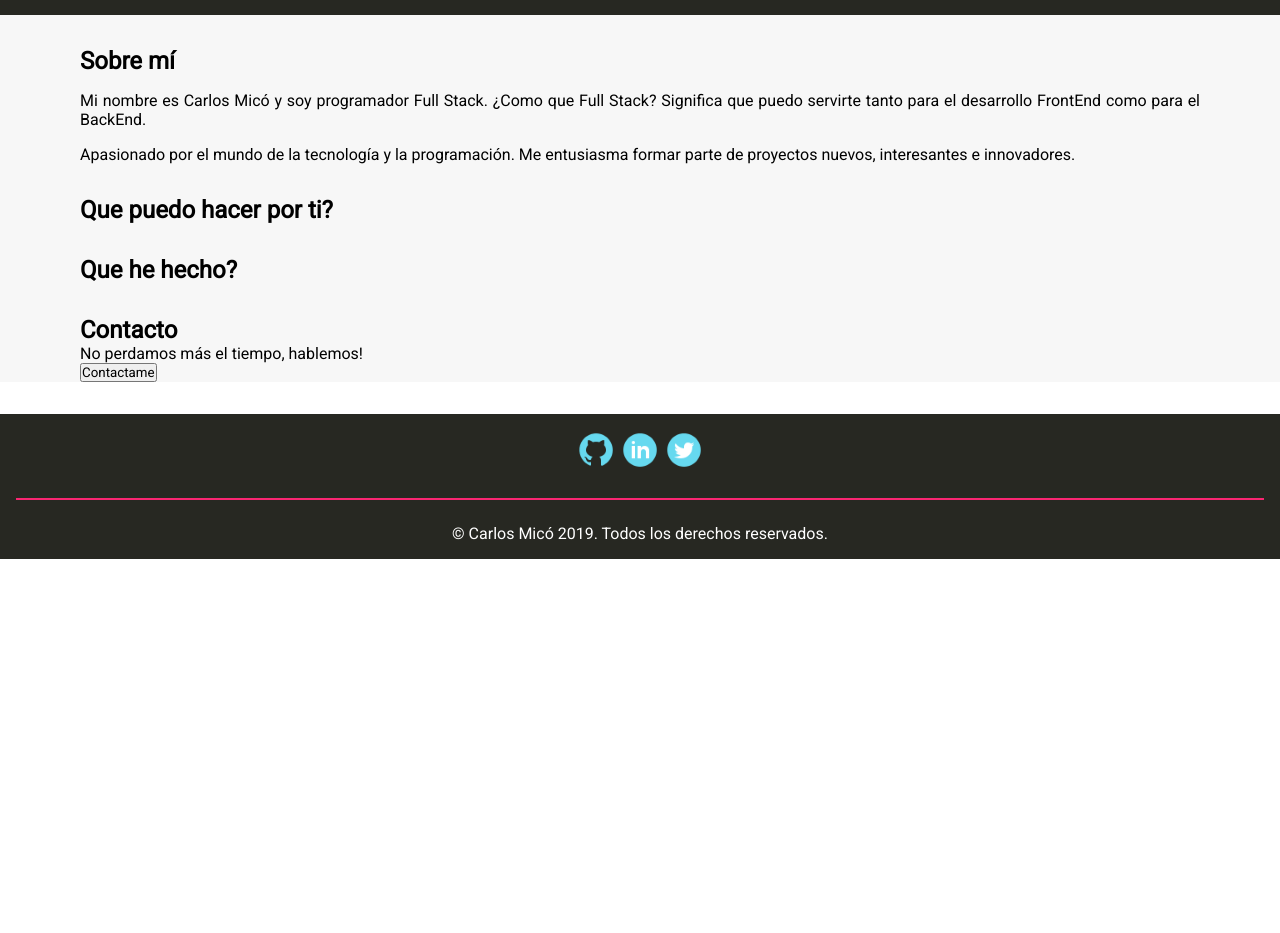
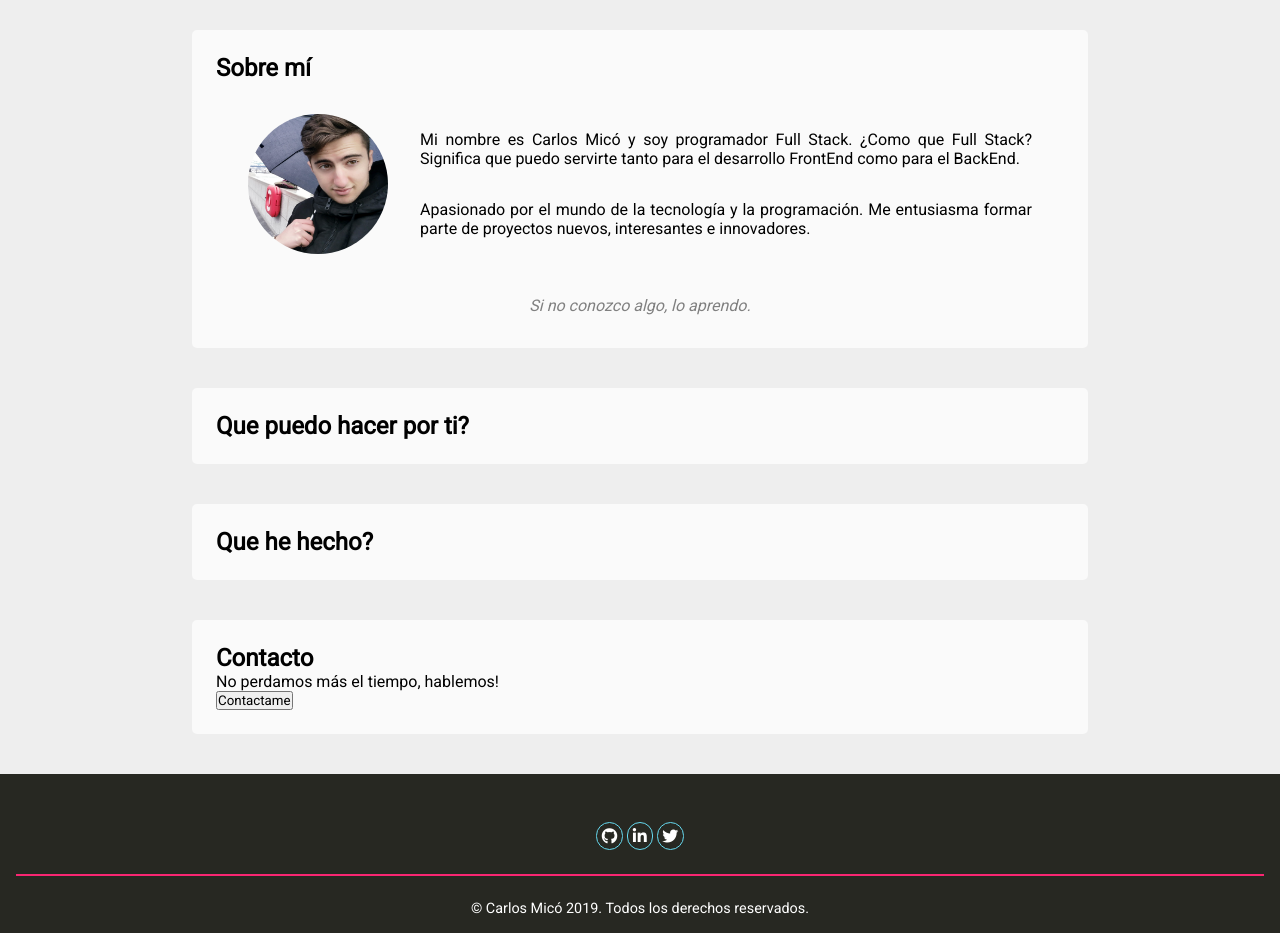
Before and after one commit to carlosmico/Portfolio, a plain HTML site: page index.html in a window 1280 px wide. Shown: the part 320-1253 px from the top of the page. Before the commit the page ends 879 px from the top, so only its background shows below. Drawn offline with Linux system fonts and the light colour scheme.

Commit message:
Background and FloatMenu changes

```diff
--- a/css/style.css
+++ b/css/style.css
@@ -5,26 +5,34 @@
         font-family: 'Roboto', sans-serif;
     }
 
+    body {
+        background-color: #272822;
+    }
+
     main {
         display: flex;
         flex-direction: column;
         align-items: center;
         text-align: justify;
+        background-color: #EEEEEE;
     }
 
     section {
-    background-color: #f7f7f7;
-    padding-left: 10vh;
-    padding-right: 10vh;
+        background-color: #fafafa;
         padding-top: 2em;
-    width: 100%;
+        width: 70%;
+        border-radius: 5px;
+        padding: 1.5em;
+        margin-top: 2.5em;
     }
 
-
+    section:last-child {
+        margin-bottom: 2.5em;
+    }
     /* ==== NAVBAR ==== */
 
     .navbar {
-    background-color: #272822;
+        /* background-color: #272822; */
         position: sticky;
         top: 0;
         height: 50px;
@@ -33,17 +41,32 @@ section {
 
     .navbar>img {
         position: absolute;
-    top: 10;
+        margin-top: 20;
         right: 20;
     }
 
+    .navbar>img:hover {
+        cursor: pointer;
+    }
 
+    .noneFloatMenu {
+        display: none;
+    }
+
+    .visibleFloatMenu {
+        background-color: #66d9ef;
+        height: 50vh;
+        width: 40vw;
+        position: fixed;
+        top: 0;
+        right: 0;
+        border-radius: 0 0 0 10px;
+    }
     /* ==== HEADER ==== */
 
     header {
         background-color: #272822;
-    padding-top: 2em;
-    padding-bottom: 4em;
+        height: 260px;
     }
 
     .headerContent {
@@ -53,8 +76,6 @@ header {
         display: inline-flex;
         flex-direction: column;
     }
-
-
     /* Colores monokai - Gris: #272822 Verde: #a6e22e Rosa: #f92672 Azul: #66d9ef */
 
     .headerContent>*:not(:first-child) {
@@ -110,15 +131,58 @@ header {
             border-color: white;
         }
     }
-
-
     /* ==== ABOUT ME ==== */
 
-.aboutMeContent>* {
-    margin-top: 1em;
+    .aboutMe {
+        display: flex;
+        flex-direction: column;
     }
 
+    .aboutMe>div {
+        display: flex;
+        justify-content: flex-start;
+        padding: 1em;
+    }
 
+    @media(max-width: 660px) {
+        .aboutMe>div {
+            display: flex;
+            flex-direction: column;
+            align-items: center;
+            padding: 1em;
+        }
+    }
+
+    .aboutMePicture {
+        display: flex;
+        align-items: center;
+        padding: 1em;
+    }
+
+    .aboutMePicture>img {
+        height: 140px;
+        width: 140px;
+        border-radius: 50%;
+    }
+
+    .aboutMeContent {
+        min-width: 200px;
+        padding: 1em;
+        display: flex;
+        flex-direction: column;
+        justify-content: center;
+    }
+
+    .aboutMeContent>p:last-child {
+        padding-top: 2em;
+    }
+
+    .aboutMe>p:last-child {
+        align-self: center;
+        font-style: italic;
+        padding: 0.6em;
+        color: grey;
+    }
     /* ==== FOOTER ==== */
 
     footer {
@@ -129,14 +193,28 @@ footer {
         padding: 1em;
     }
 
-.socialLinks>a>img:hover {
-    border: 2px solid #f92672;
-    border-radius: 20px
+    .socialLinks>a>i {
+        color: white;
+        background-color: #272822;
+        border: 0.7px solid #66d9ef;
+        border-radius: 25px;
+        padding: 0.3em;
     }
 
-.socialLinks>a>img {
-    width: 40px;
-    height: 40px;
+    .fa-github:hover {
+        color: #272822;
+        background-color: #fff;
+        border: 0.7px solid #fff;
+    }
+
+    .fa-twitter:hover {
+        background-color: #66d9ef;
+        border: 0.7px solid #66d9ef;
+    }
+
+    .fa-linkedin-in:hover {
+        background-color: rgb(0, 119, 181);
+        border: 0.7px solid rgb(0, 119, 181);
     }
 
     .separator {
@@ -146,3 +224,8 @@ footer {
         margin-top: 1.5em;
         margin-bottom: 1.5em;
     }
+
+    .copyright>h3 {
+        all: unset;
+        font-size: 0.9em;
+    }
--- a/index.html
+++ b/index.html
@@ -6,13 +6,20 @@
     <meta http-equiv="X-UA-Compatible" content="ie=edge">
     <title>Carlos Micó - Full Stack developer</title>
 
+    <link rel="shortcut icon" href="./img/favicon.png" type="image/x-icon">
+    <link rel="stylesheet" href="https://use.fontawesome.com/releases/v5.8.2/css/all.css" />
     <link href="https://fonts.googleapis.com/css?family=Roboto&display=swap" rel="stylesheet">
     <link rel="stylesheet" href="/css/style.css">
+    <script src="./js/main.js"></script>
 </head>
 
 <body>
     <div class="navbar">
-        <img src="/img/menu-icon.png" />
+        <img src="/img/menu-icon.png" class="menuBtn" />
+    </div>
+
+    <div class="floatMenu noneFloatMenu">
+
     </div>
 
     <header>
@@ -31,8 +38,9 @@
         <section class="aboutMe">
             <h2>Sobre mí</h2>
 
+            <div>
                 <div class="aboutMePicture">
-                <img src="" alt="">
+                    <img src="img/foto-carlos.jpg" alt="">
                 </div>
 
                 <div class="aboutMeContent">
@@ -40,6 +48,11 @@
 
                     <p>Apasionado por el mundo de la tecnología y la programación. Me entusiasma formar parte de proyectos nuevos, interesantes e innovadores.</p>
                 </div>
+
+
+            </div>
+
+            <p>Si no conozco algo, lo aprendo.</p>
 
         </section>
 
@@ -82,9 +95,13 @@
     <footer>
 
         <div class="socialLinks">
-            <a href="https://github.com/carlosmico"><img src="./img/github.png" alt="Github"></a>
+            <!-- <a href="https://github.com/carlosmico"><img src="./img/github.png" alt="Github"></a>
             <a href="https://www.linkedin.com/in/carlos-mic%C3%B3-huertas-b662b1124/"><img src="./img/linkedin.png" alt=""></a>
-            <a href="https://twitter.com/carlos_mico_"><img src="./img/twitter.png" alt=""></a>
+            <a href="https://twitter.com/carlos_mico_"><img src="./img/twitter.png" alt=""></a> -->
+            <a href="https://github.com/carlosmico"><i class="fab fa-github"></i></a>
+            <a href="https://www.linkedin.com/in/carlos-mic%C3%B3-huertas-b662b1124/"><i class="fab fa-linkedin-in"></i></i></a>
+            <a href="https://twitter.com/carlos_mico_"><i class="fab fa-twitter"></i></a>
+
         </div>
 
 
@@ -92,7 +109,7 @@
         </div>
 
         <div class="copyright">
-            <p>© Carlos Micó 2019. Todos los derechos reservados.</p>
+            <h3>© Carlos Micó 2019. Todos los derechos reservados.</h3>
         </div>
     </footer>
 </body>
--- /dev/null
+++ b/js/main.js
@@ -0,0 +1,16 @@
+document.addEventListener("DOMContentLoaded", () => {
+    console.log('DOM cargado');
+
+    //EVENTO MENÚ HAMBURGUESA
+    const menuBtn = document.querySelector('.menuBtn');
+    const floatMenu = document.querySelector('.floatMenu');
+
+    menuBtn.addEventListener("click", event => {
+        if (floatMenu.className === "visibleFloatMenu") {
+            floatMenu.className = "noneFloatMenu";
+        } else {
+            floatMenu.className = "visibleFloatMenu";
+        }
+
+    });
+});
```
Also changed, not shown: img/favicon.png (added), img/faviconold.png (added). Lines whose indentation alone changed are shown as unchanged.
